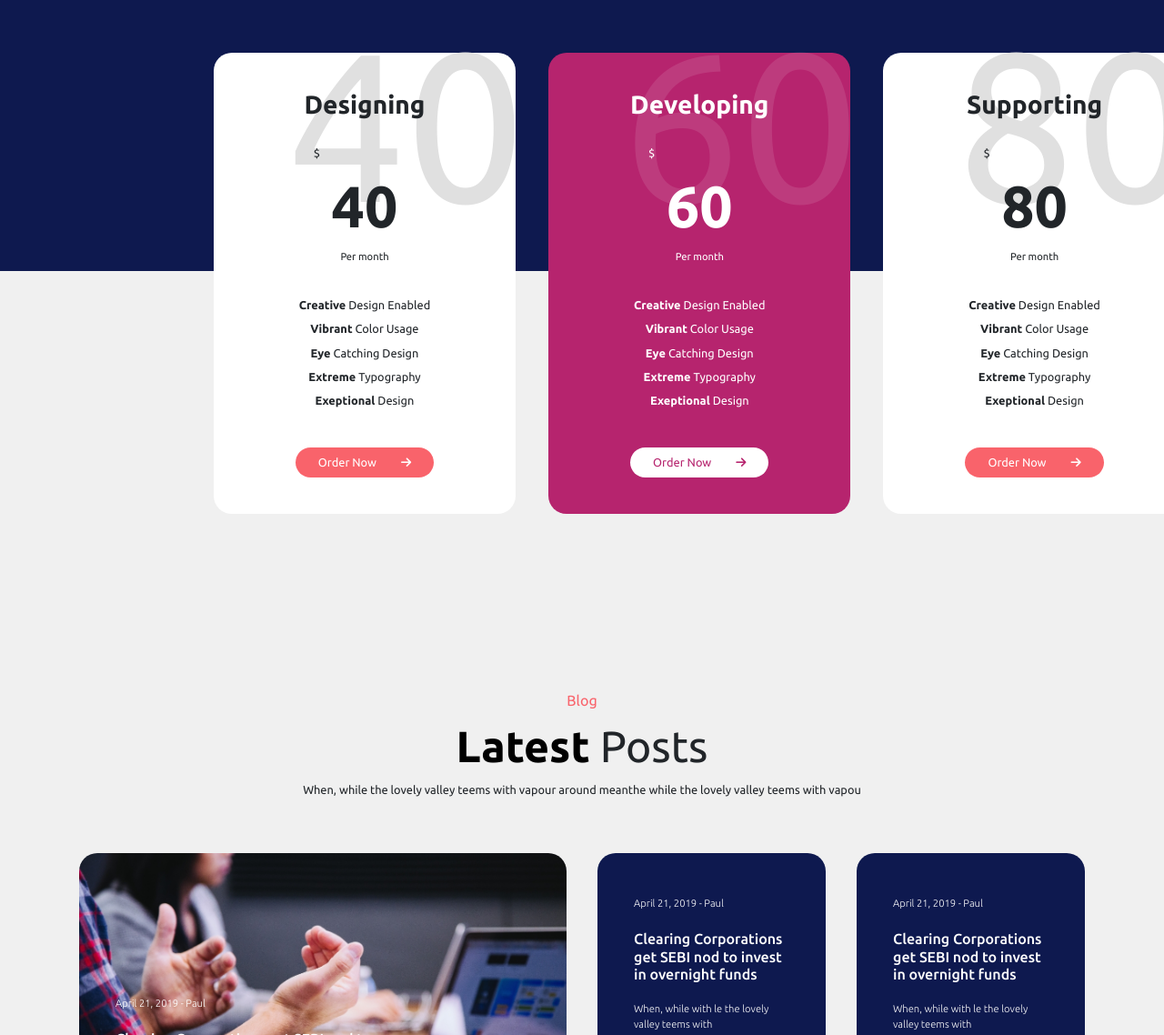
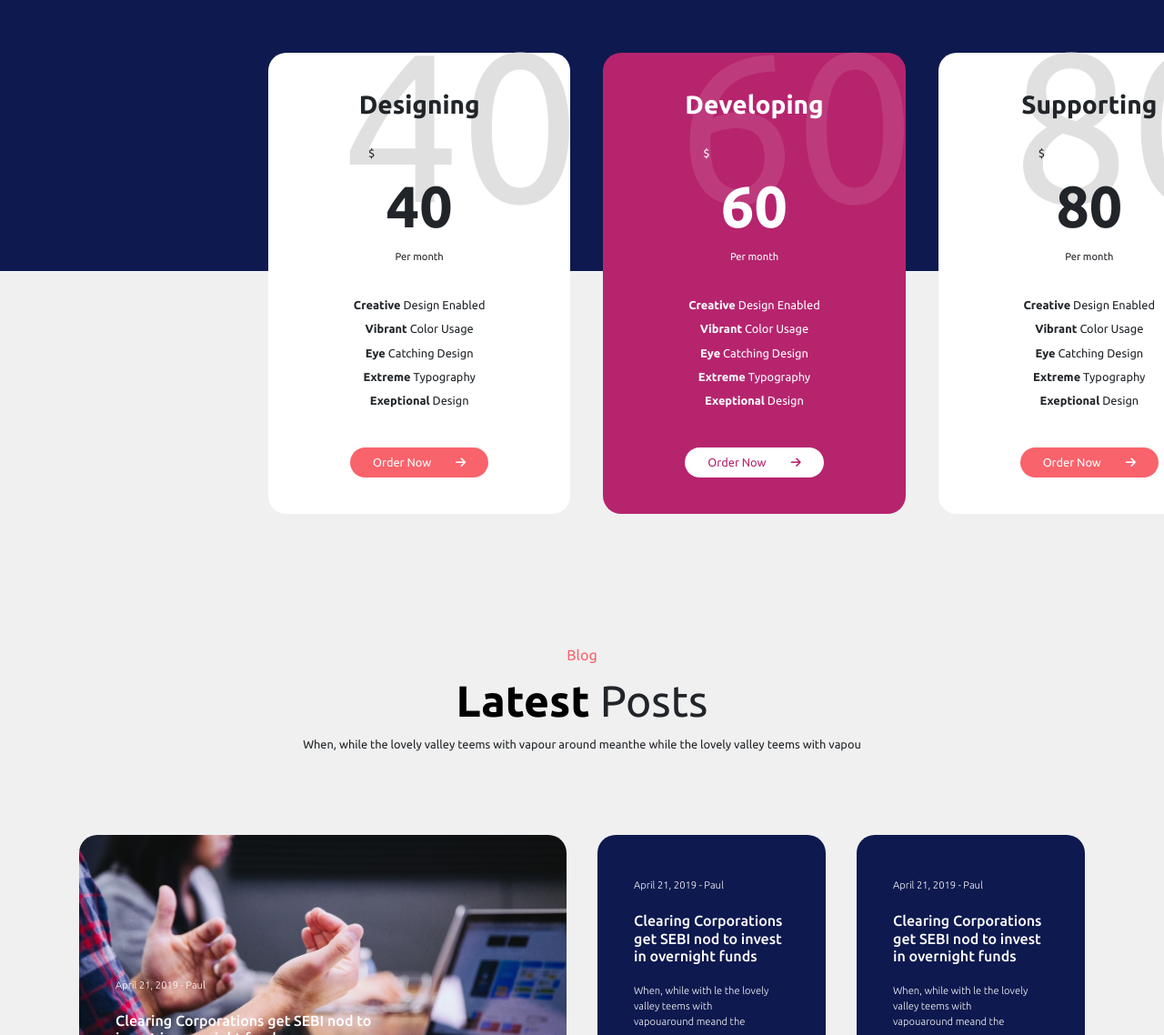
Before and after one commit to saff-it/proj-html-vuejs, a Vue app: page / in a window 1280 px wide. Shown: the part 3284-4422 px from the top of the page at 91% size. Built offline with nearby package versions, Linux system fonts and the light colour scheme.

Commit message:
Main - fifth section improvements + sisth section start

```diff
--- a/src/components/siteMain.vue
+++ b/src/components/siteMain.vue
@@ -140,6 +140,7 @@
                     <postCard v-for="(card, index) in postCards" :key="index"
                     :singlePostCard="card"
                     :class="addSpecialClassToPost(index)"
+
                 />
                 </div>
             </div>
@@ -422,7 +423,7 @@ section.ms_carousel-bg {
 .ms_pricing-cards-cont {
     position: absolute;
     top: 260px;
-    left: 16%;
+    left: 265px;
 
 }
 
@@ -462,7 +463,8 @@ section.ms_carousel-bg {
 
 
     .ms_posts-text {
-        padding-top: 400px;
+        padding-top: 350px;
+        padding-bottom: 30px;
     }
 }
 
```
